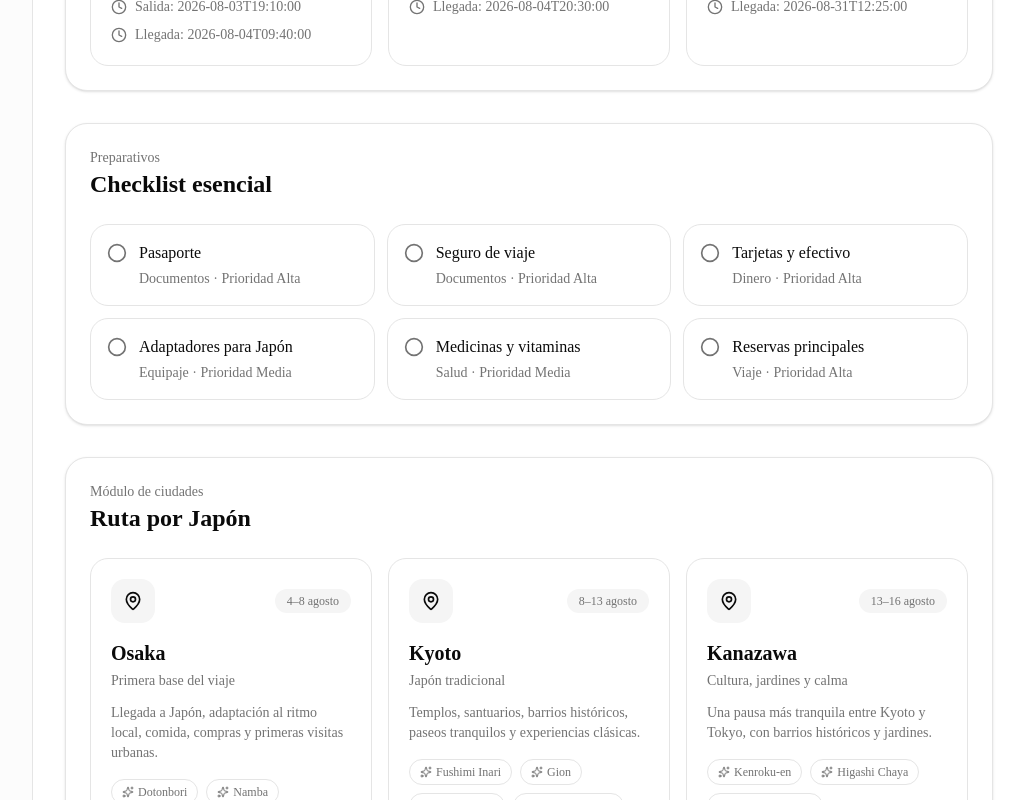
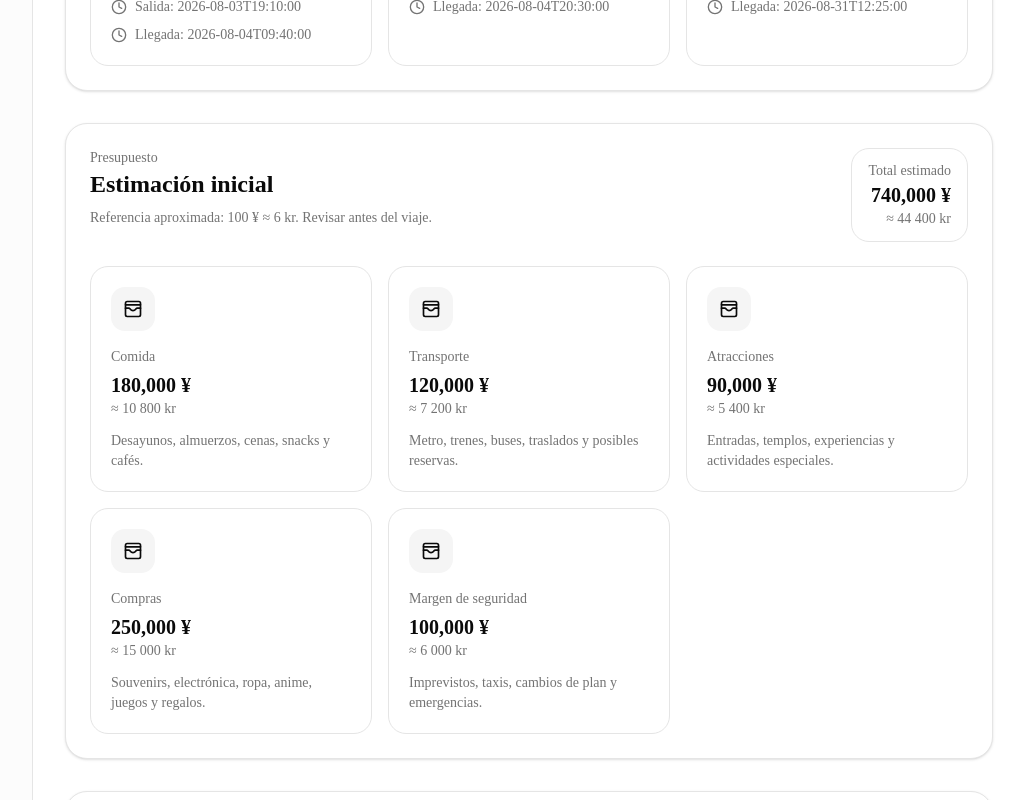
Before and after one commit to juanmartin1903/Japan-Guide, a Next.js app: page / in a window 1280 px wide. Shown: the part 1160-1960 px from the top of the page, without its empty margins (255-1279 px from the left). Built offline with nearby package versions, Linux system fonts and the light colour scheme.

Commit message:
Add SEK approximation to budget

```diff
--- /dev/null
+++ b/components/app/BudgetOverview.tsx
@@ -0,0 +1,64 @@
+import { WalletCards } from "lucide-react";
+import { budget } from "@/data/budget";
+
+const totalJPY = budget.categories.reduce(
+  (sum, category) => sum + category.estimatedJPY,
+  0
+);
+
+const rate = budget.currency.approximateRate.jpyToSek;
+const totalSEK = Math.round(totalJPY * rate);
+
+export default function BudgetOverview() {
+  return (
+    <section className="rounded-3xl border bg-card p-6 shadow-sm">
+      <div className="mb-6 flex items-start justify-between gap-4">
+        <div>
+          <p className="text-sm text-muted-foreground">Presupuesto</p>
+          <h3 className="text-2xl font-semibold">Estimación inicial</h3>
+          <p className="mt-2 text-sm text-muted-foreground">
+            {budget.currency.approximateRate.note}
+          </p>
+        </div>
+
+        <div className="rounded-2xl border bg-background px-4 py-3 text-right">
+          <p className="text-sm text-muted-foreground">Total estimado</p>
+          <p className="text-xl font-semibold">
+            {totalJPY.toLocaleString("ja-JP")} ¥
+          </p>
+          <p className="text-sm text-muted-foreground">
+            ≈ {totalSEK.toLocaleString("sv-SE")} kr
+          </p>
+        </div>
+      </div>
+
+      <div className="grid gap-4 md:grid-cols-2 xl:grid-cols-3">
+        {budget.categories.map((category) => {
+          const estimatedSEK = Math.round(category.estimatedJPY * rate);
+
+          return (
+            <article
+              key={category.id}
+              className="rounded-2xl border bg-background p-5"
+            >
+              <div className="mb-4 flex h-11 w-11 items-center justify-center rounded-xl bg-muted">
+                <WalletCards className="h-5 w-5" />
+              </div>
+
+              <p className="text-sm text-muted-foreground">{category.name}</p>
+              <h4 className="mt-1 text-xl font-semibold">
+                {category.estimatedJPY.toLocaleString("ja-JP")} ¥
+              </h4>
+              <p className="text-sm text-muted-foreground">
+                ≈ {estimatedSEK.toLocaleString("sv-SE")} kr
+              </p>
+              <p className="mt-3 text-sm text-muted-foreground">
+                {category.notes}
+              </p>
+            </article>
+          );
+        })}
+      </div>
+    </section>
+  );
+}
--- a/components/app/Dashboard.tsx
+++ b/components/app/Dashboard.tsx
@@ -9,10 +9,12 @@ import {
 import { differenceInCalendarDays } from "date-fns";
 import { Button } from "@/components/ui/button";
 import { trip } from "@/data/trip";
+import { budget } from "@/data/budget";
 import CitiesOverview from "@/components/app/CitiesOverview";
 import StaysOverview from "@/components/app/StaysOverview";
 import FlightsOverview from "@/components/app/FlightsOverview";
 import ChecklistOverview from "@/components/app/ChecklistOverview";
+import BudgetOverview from "@/components/app/BudgetOverview";
 
 const today = new Date();
 const tripStart = new Date(`${trip.dates.start}T00:00:00`);
@@ -23,6 +25,10 @@ const daysUntilTrip = Math.max(
 
 const firstFlight = trip.flights[0];
 const firstCity = trip.cities[0];
+const totalBudgetJPY = budget.categories.reduce(
+  (sum, category) => sum + category.estimatedJPY,
+  0
+);
 
 const cards = [
   {
@@ -51,8 +57,8 @@ const cards = [
   },
   {
     title: "Presupuesto",
-    value: "Pendiente",
-    description: "JPY, SEK y categorías en próximo módulo",
+    value: `${totalBudgetJPY.toLocaleString("ja-JP")} ¥`,
+    description: "Estimación inicial por categorías",
     icon: WalletCards,
   },
   {
@@ -111,6 +117,7 @@ export default function Dashboard() {
       </section>
 
       <FlightsOverview />
+      <BudgetOverview />
       <ChecklistOverview />
       <CitiesOverview />
       <StaysOverview />
--- /dev/null
+++ b/data/budget.ts
@@ -0,0 +1,42 @@
+export const budget = {
+  currency: {
+    primary: "JPY",
+    secondary: "SEK",
+    approximateRate: {
+      jpyToSek: 0.06,
+      note: "Referencia aproximada: 100 ¥ ≈ 6 kr. Revisar antes del viaje.",
+    },
+  },
+  categories: [
+    {
+      id: "food",
+      name: "Comida",
+      estimatedJPY: 180000,
+      notes: "Desayunos, almuerzos, cenas, snacks y cafés.",
+    },
+    {
+      id: "transport",
+      name: "Transporte",
+      estimatedJPY: 120000,
+      notes: "Metro, trenes, buses, traslados y posibles reservas.",
+    },
+    {
+      id: "activities",
+      name: "Atracciones",
+      estimatedJPY: 90000,
+      notes: "Entradas, templos, experiencias y actividades especiales.",
+    },
+    {
+      id: "shopping",
+      name: "Compras",
+      estimatedJPY: 250000,
+      notes: "Souvenirs, electrónica, ropa, anime, juegos y regalos.",
+    },
+    {
+      id: "emergency",
+      name: "Margen de seguridad",
+      estimatedJPY: 100000,
+      notes: "Imprevistos, taxis, cambios de plan y emergencias.",
+    },
+  ],
+} as const;
```
